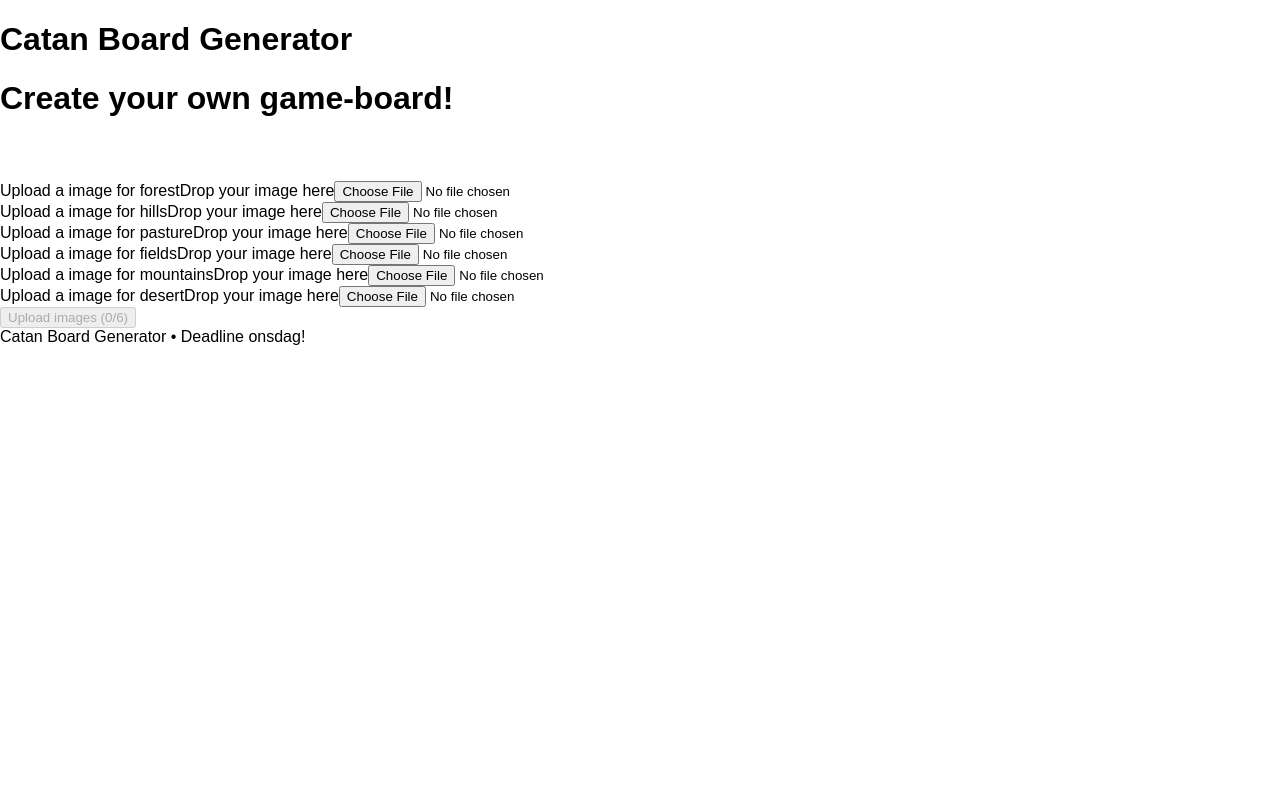
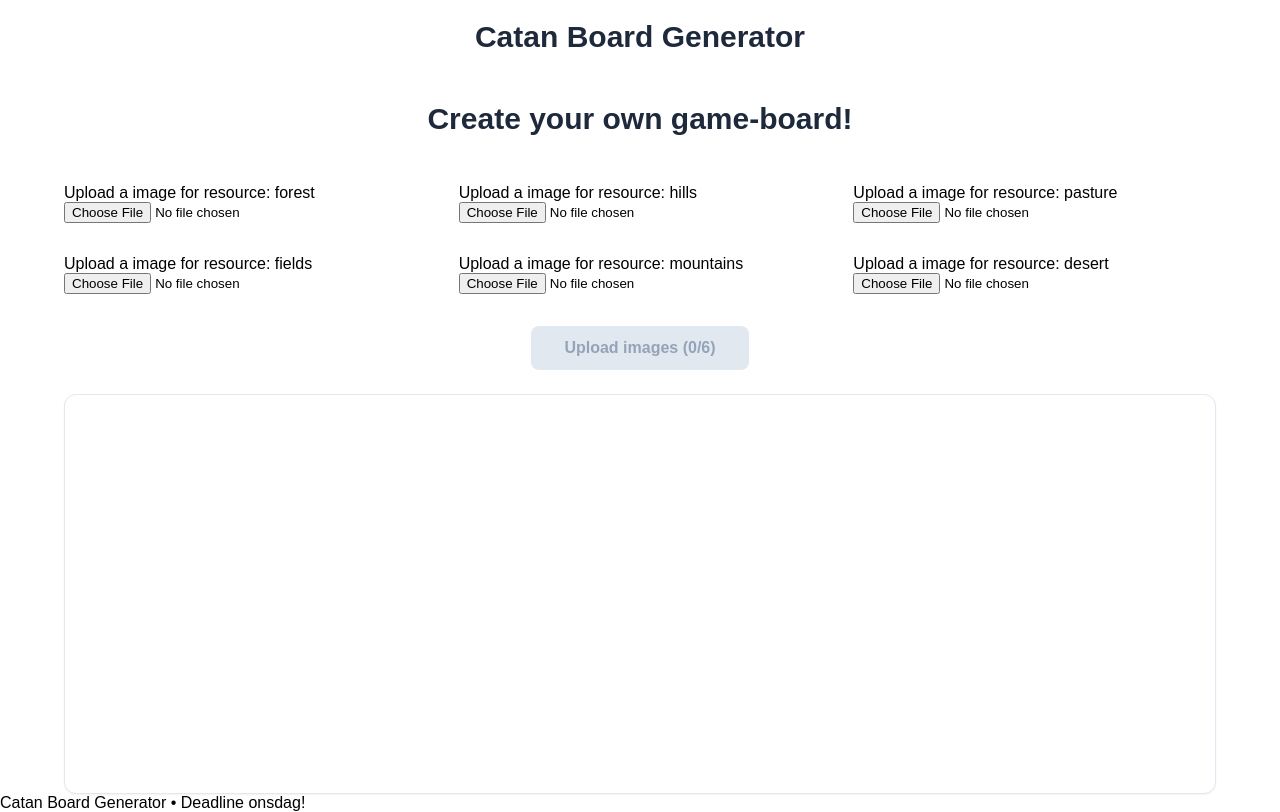
Before and after one commit to AleNyl94/lab3-image-app, a Next.js app in the folder board-designer/: page / in a window 1280 px wide. Built offline with nearby package versions, Linux system fonts and the light colour scheme.

Commit message:
Adding css and fixing the image mounting on the tile

```diff
--- a/board-designer/app/globals.css
+++ b/board-designer/app/globals.css
@@ -14,6 +14,90 @@
   box-sizing: inherit;
 }
 
+.content {
+  max-width: 1200px;
+  margin: 0 auto;
+  padding: 0 1.5rem;
+}
+
+h1 {
+  font-size: 1.875rem;
+  font-weight: 700;
+  color: #1e293b;
+  margin-bottom: 3rem;
+  text-align: center;
+}
+
 .image-dropzones {
-  margin-top: 5%;
+  display: grid;
+  grid-template-columns: repeat(auto-fit, minmax(280px, 1fr));
+  gap: 2rem;
+  margin-bottom: 2rem;
+  align-content: center;
 }
+
+.hexagon-grid {
+  width: 100%;
+  height: auto;
+  max-width: 600px;
+  display: block;
+  margin: 0 auto;
+}
+
+.tile {
+  fill: none;
+  stroke: #334155;
+  stroke-width: 2px;
+  pointer-events: none;
+}
+
+.tile-image {
+  object-fit: cover;
+}
+
+.generate-button-zone {
+  display: flex;
+  flex-direction: column;
+  align-items: center;
+  gap: 1.5rem;
+  margin-top: 2rem;
+}
+
+.generate-button {
+  background-color: #0f172a;
+  color: #ffffff;
+  font-weight: 600;
+  font-size: 1rem;
+  padding: 0.75rem 2rem;
+  border-radius: 0.5rem;
+  border: 1px solid transparent;
+  cursor: pointer;
+  transition: all 0.2s ease-in-out;
+  box-shadow: 0 1px 3px 0 rgba(0, 0, 0, 0.1);
+}
+
+.generate-button:hover:not(:disabled) {
+  background-color: #334155;
+  transform: translateY(-1px);
+  box-shadow: 0 4px 6px -1px rgba(0, 0, 0, 0.1);
+}
+
+.generate-button:disabled {
+  background-color: #e2e8f0;
+  color: #94a3b8;
+  cursor: not-allowed;
+  box-shadow: none;
+}
+
+.game-board-container {
+  width: 100%;
+  display: flex;
+  justify-content: center;
+  align-items: center;
+  padding: 2rem;
+  background-color: #ffffff;
+  border: 1px solid #e2e8f0;
+  border-radius: 0.75rem;
+  min-height: 400px;
+  box-shadow: 0 1px 2px 0 rgba(0, 0, 0, 0.05);
+}
--- a/board-designer/app/page.tsx
+++ b/board-designer/app/page.tsx
@@ -38,13 +38,13 @@
   }
 
   return(
-    <>
+    <div className="content">
       <h1>Create your own game-board!</h1>
       <div className="image-dropzones">
         {TERRAIN_TYPES.map((type) => (
           <ImageUploader
             key={type}
-            label={`Upload a image for ${type}`}
+            label={`Upload a image for resource: ${type}`}
             onImageValid={( file, imageUrl, formattedImage ) => handleUploadedImages(type, file, imageUrl, formattedImage)}
           />
         ))}
@@ -63,6 +63,6 @@
           {board && <BoardGrid tiles={board}/>}
         </div>
       </div>
-    </>
+    </div>
   )
 }
--- a/board-designer/src/components/boardGrid.tsx
+++ b/board-designer/src/components/boardGrid.tsx
@@ -15,18 +15,21 @@
     hexDiameter: 80,
     skeletonWidth: 3,
     skeletonHeight: 3
-  })
+  }).slice(0, 19)
 
   return (
     <div className="board">
-      <svg className="hexagon-grid">
+      <svg className="hexagon-grid" viewBox="0 0 700 600">
         {hexagons.map((hex: any, index: number) => {
           const tile = tiles[index]
+          if (!hex || !hex.points) return null
           const points = hex.points.map((p: any) => `${p.x},${p.y}`).join(' ')
           return (
             <HexagonTile
+            key={index}
             index={index}
             hexagon={hex}
+            tile={tile}
             imageSrc={tile?.imageUrl}
             />
           )
--- a/board-designer/src/components/hexagonTile.tsx
+++ b/board-designer/src/components/hexagonTile.tsx
@@ -3,7 +3,7 @@
 import { HexagonTileProps } from '../types/hexagonprops'
 
 export function HexagonTile({ hexagon, imageSrc } : HexagonTileProps) {
-  const pointsString = hexagon.points.map((p) => `${p.x}, ${p.y}`).join('')
+  const pointsString = hexagon.points.map((p) => `${p.x}, ${p.y}`).join(' ')
 
   const clipId = `clip-${hexagon.coordinate.x}--${hexagon.coordinate.y}`
 
@@ -27,7 +27,11 @@
             href={imageSrc}
             x={hexagon.center.x - 45}
             y={hexagon.center.y - 45}
-            className="tileImage"
+            width="90"
+            height="90"
+            clipPath={`url(#${clipId})`}
+            preserveAspectRatio="xMidYMid slice"
+            className="tile-image"
             />
         )}
     </g>
--- a/board-designer/src/components/imageUploader.tsx
+++ b/board-designer/src/components/imageUploader.tsx
@@ -38,7 +38,7 @@
     setError(null)
     const imageUrl = createImageUrl(file)
     const { width, height } = await getImageDimension(imageUrl)
-    const formattedImage = scaleToRatio({ height, width, aspectRatio: { width: 100, height: 100 }})
+    const formattedImage = scaleToRatio({ height, width, aspectRatio: { width: 80, height: 80 }})
     onImageValid(file, imageUrl, formattedImage)
   }
 
@@ -46,7 +46,6 @@
     <div className="border-box">
       <label className="uploadTitle">
         {label}
-        Drop your image here
         <input
           type="file"
           accept={`${fileTypes}`}
```
